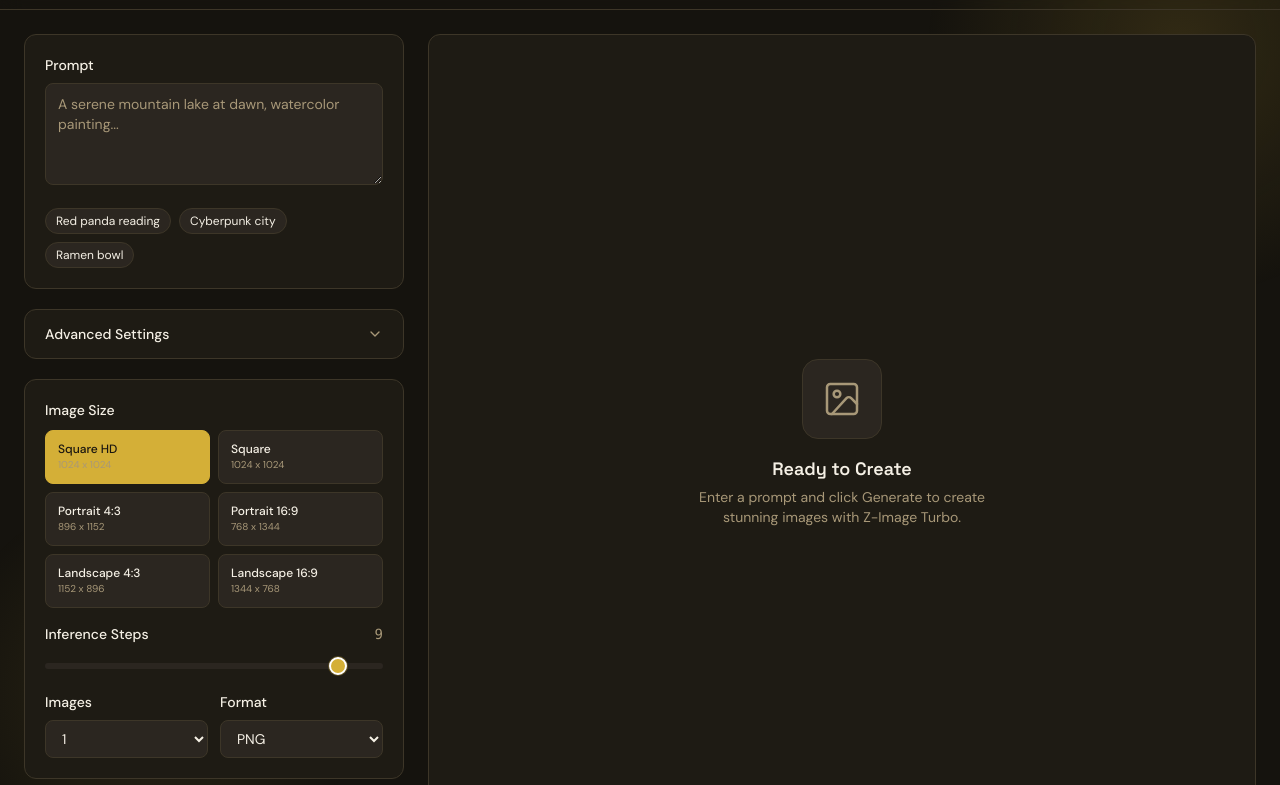
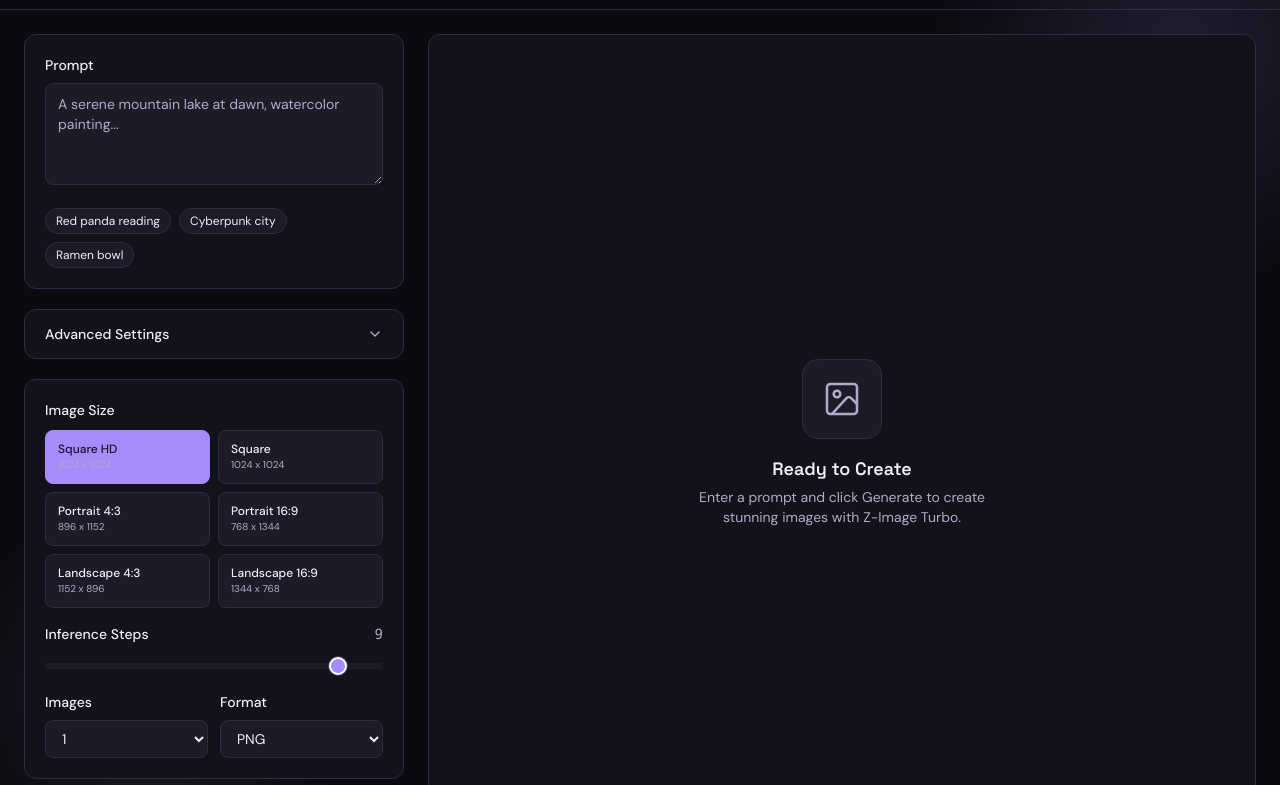
Before and after one commit to ChairmanWCD/z-image-studio, a plain HTML site: page static/index.html in a window 1280 px wide. Shown: the part 55-840 px from the top of the page. Drawn offline with nearby package versions, Linux system fonts and the light colour scheme; no server answers.

Commit message:
Restyle UI: gold -> lavender/black theme

```diff
--- a/static/index.html
+++ b/static/index.html
@@ -11,9 +11,9 @@ tailwind.config = {
   theme: {
     extend: {
       colors: {
-        primary: '#D4AF37',
-        secondary: '#C9A227',
-        accent: '#E8C547',
+        primary: '#A78BFA',
+        secondary: '#8B5CF6',
+        accent: '#C4B5FD',
         background: 'var(--c-bg)',
         surface: 'var(--c-surface)',
         border: 'var(--c-border)',
@@ -34,28 +34,28 @@ tailwind.config = {
 <link href="https://fonts.googleapis.com/css2?family=DM+Sans:wght@400;500;700&family=Space+Grotesk:wght@400;500;600;700&display=swap" rel="stylesheet">
 <style>
 :root {
-  --c-bg: #FBF8F0;
+  --c-bg: #F6F4FB;
   --c-surface: #FFFFFF;
-  --c-surface2: #F5F0E5;
-  --c-border: #EAE0CC;
-  --c-fg: #1A1610;
-  --c-muted: #8A7B5A;
+  --c-surface2: #EFEBF7;
+  --c-border: #DCD4EE;
+  --c-fg: #1C1830;
+  --c-muted: #6E6790;
 }
 .dark {
-  --c-bg: #15130E;
-  --c-surface: #1E1B14;
-  --c-surface2: #2B2620;
-  --c-border: #3D3628;
-  --c-fg: #F5F0E5;
-  --c-muted: #A89878;
+  --c-bg: #0A0A0F;
+  --c-surface: #12121A;
+  --c-surface2: #1C1B28;
+  --c-border: #2E2B45;
+  --c-fg: #EEEDF8;
+  --c-muted: #B0ABC9;
 }
 body { font-family: 'DM Sans', sans-serif; }
 h1, h2, h3, .font-heading { font-family: 'Space Grotesk', sans-serif; }
 .glow { position: fixed; pointer-events: none; z-index: 0; }
 .glow-1 { top: -200px; right: -200px; width: 600px; height: 600px;
-  background: radial-gradient(circle, rgba(212,175,55,0.15) 0%, transparent 60%); }
+  background: radial-gradient(circle, rgba(167,139,250,0.15) 0%, transparent 60%); }
 .glow-2 { bottom: -200px; left: -100px; width: 500px; height: 500px;
-  background: radial-gradient(circle, rgba(232,197,71,0.10) 0%, transparent 60%); }
+  background: radial-gradient(circle, rgba(196,181,253,0.10) 0%, transparent 60%); }
 ::-webkit-scrollbar { width: 8px; height: 8px; }
 ::-webkit-scrollbar-track { background: transparent; }
 ::-webkit-scrollbar-thumb { background: var(--c-border); border-radius: 4px; }
@@ -63,12 +63,12 @@ h1, h2, h3, .font-heading { font-family: 'Space Grotesk', sans-serif; }
 input[type="range"] { -webkit-appearance: none; appearance: none; height: 6px;
   border-radius: 3px; background: var(--c-surface2); outline: none; }
 input[type="range"]::-webkit-slider-thumb { -webkit-appearance: none; appearance: none;
-  width: 18px; height: 18px; border-radius: 50%; background: #D4AF37; cursor: pointer;
-  border: 2px solid #fff; box-shadow: 0 0 0 1px rgba(212,175,55,0.3); transition: transform 0.15s; }
+  width: 18px; height: 18px; border-radius: 50%; background: #A78BFA; cursor: pointer;
+  border: 2px solid #fff; box-shadow: 0 0 0 1px rgba(167,139,250,0.3); transition: transform 0.15s; }
 input[type="range"]::-webkit-slider-thumb:hover { transform: scale(1.15); }
 input[type="range"]::-moz-range-thumb { width: 18px; height: 18px; border-radius: 50%;
-  background: #D4AF37; cursor: pointer; border: 2px solid #fff; }
-input[type="range"]:focus-visible::-webkit-slider-thumb { box-shadow: 0 0 0 3px rgba(212,175,55,0.4); }
+  background: #A78BFA; cursor: pointer; border: 2px solid #fff; }
+input[type="range"]:focus-visible::-webkit-slider-thumb { box-shadow: 0 0 0 3px rgba(167,139,250,0.4); }
 .skeleton { background: linear-gradient(90deg, var(--c-surface2) 25%, var(--c-border) 50%, var(--c-surface2) 75%);
   background-size: 200% 100%; animation: shimmer 1.5s infinite; }
 @keyframes shimmer { 0% { background-position: 200% 0; } 100% { background-position: -200% 0; } }
@@ -78,11 +78,11 @@ input[type="range"]:focus-visible::-webkit-slider-thumb { box-shadow: 0 0 0 3px
 @keyframes fadeIn { from { opacity: 0; transform: translateY(8px); } to { opacity: 1; transform: translateY(0); } }
 .slide-down { animation: slideDown 0.2s ease; }
 @keyframes slideDown { from { opacity: 0; max-height: 0; } to { opacity: 1; max-height: 500px; } }
-.preset-btn.active { background: #D4AF37; color: #1A1610; border-color: #D4AF37; }
+.preset-btn.active { background: #A78BFA; color: #151428; border-color: #A78BFA; }
 @media (prefers-reduced-motion: reduce) {
   *, *::before, *::after { animation-duration: 0.01ms !important; transition-duration: 0.01ms !important; }
 }
-.focus-ring:focus-visible { outline: none; box-shadow: 0 0 0 2px var(--c-surface), 0 0 0 4px #D4AF37; }
+.focus-ring:focus-visible { outline: none; box-shadow: 0 0 0 2px var(--c-surface), 0 0 0 4px #A78BFA; }
 </style>
 </head>
 <body class="bg-background text-foreground min-h-screen">
@@ -94,7 +94,7 @@ input[type="range"]:focus-visible::-webkit-slider-thumb { box-shadow: 0 0 0 3px
   <div class="max-w-7xl mx-auto px-4 sm:px-6 h-16 flex items-center justify-between gap-4">
     <div class="flex items-center gap-3">
       <div class="w-9 h-9 rounded-lg bg-gradient-to-br from-primary to-accent flex items-center justify-center shrink-0">
-        <svg class="w-5 h-5 text-[#1A1610]" viewBox="0 0 24 24" fill="none" stroke="currentColor" stroke-width="2" stroke-linecap="round" stroke-linejoin="round">
+        <svg class="w-5 h-5 text-[#151428]" viewBox="0 0 24 24" fill="none" stroke="currentColor" stroke-width="2" stroke-linecap="round" stroke-linejoin="round">
           <rect x="3" y="3" width="18" height="18" rx="2"/><circle cx="9" cy="9" r="2"/><path d="m21 15-3.5-3.5a2 2 0 0 0-2.8 0L6 21"/>
         </svg>
       </div>
@@ -212,7 +212,7 @@ input[type="range"]:focus-visible::-webkit-slider-thumb { box-shadow: 0 0 0 3px
         </div>
       </div>
 
-      <button id="generate-btn" class="w-full py-3.5 rounded-xl bg-gradient-to-r from-primary to-accent text-[#1A1610] font-heading font-semibold text-base hover:opacity-90 transition-opacity duration-200 disabled:opacity-50 disabled:cursor-not-allowed flex items-center justify-center gap-2 focus-ring">
+      <button id="generate-btn" class="w-full py-3.5 rounded-xl bg-gradient-to-r from-primary to-accent text-[#151428] font-heading font-semibold text-base hover:opacity-90 transition-opacity duration-200 disabled:opacity-50 disabled:cursor-not-allowed flex items-center justify-center gap-2 focus-ring">
         <svg class="w-5 h-5" viewBox="0 0 24 24" fill="none" stroke="currentColor" stroke-width="2" stroke-linecap="round" stroke-linejoin="round"><path d="M5 3v4M3 5h4M6 17v4m-2-2h4M13 3l3.5 7.5L24 14l-7.5 3.5L13 25l-3.5-7.5L2 14l7.5-3.5L13 3z"/></svg>
         <span id="generate-text">Generate</span>
       </button>
@@ -558,7 +558,7 @@ const App = {
 
   showToast(msg, type) {
     const toast = document.createElement('div');
-    const colors = { error: 'bg-red-500/90 text-white', success: 'bg-green-500/90 text-white', info: 'bg-primary/90 text-[#1A1610]' };
+    const colors = { error: 'bg-red-500/90 text-white', success: 'bg-green-500/90 text-white', info: 'bg-primary/90 text-[#151428]' };
     toast.className = `${colors[type] || colors.info} text-white text-sm px-4 py-3 rounded-lg shadow-lg fade-in`;
     toast.textContent = msg;
     document.getElementById('toast-container').appendChild(toast);
```
